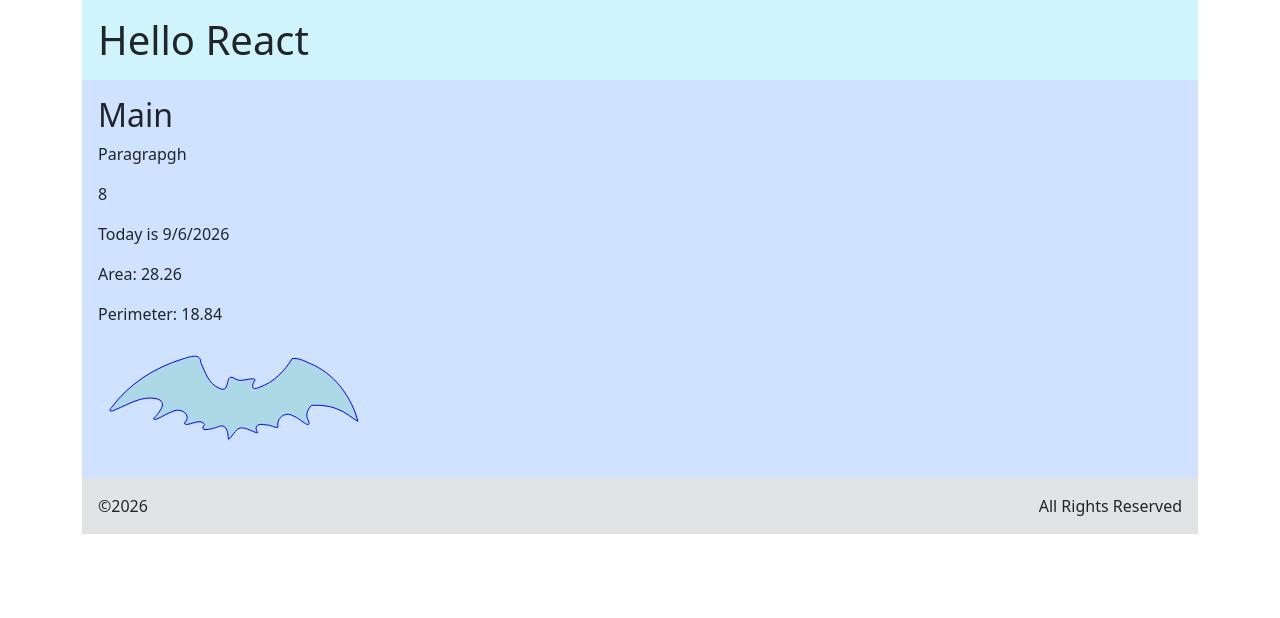
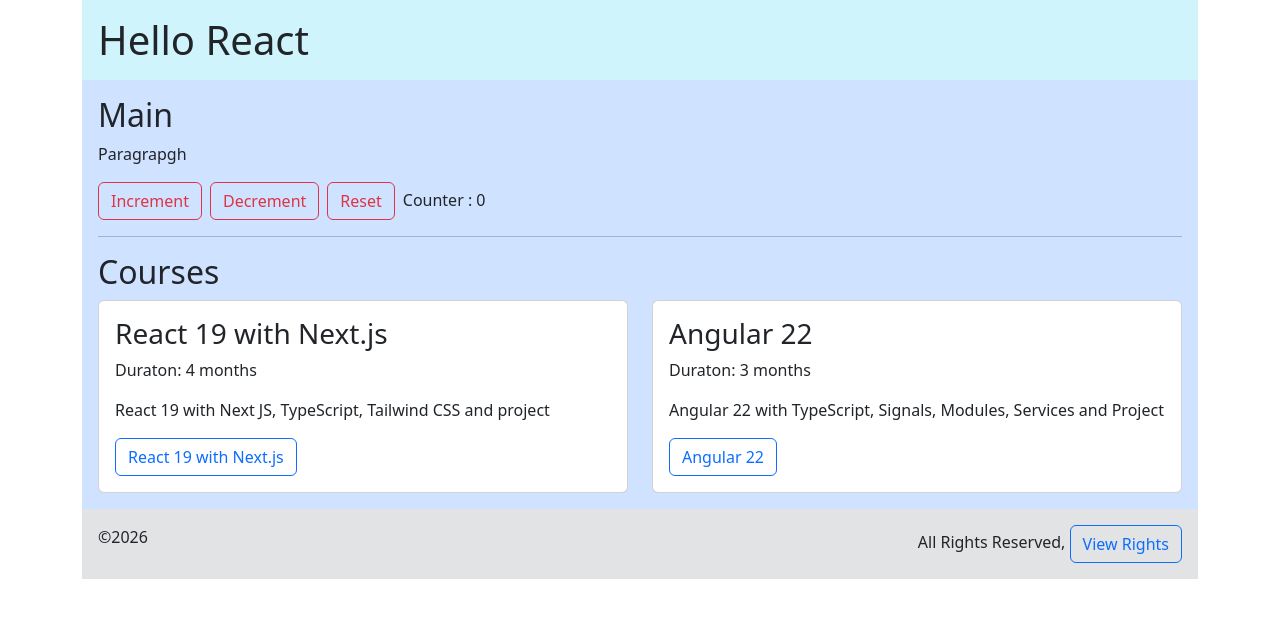
Before and after one commit to avimalhotra/react-aug2026, a React (Vite) app: page / in a window 1280 px wide. Shown: the top 618 px of the page. Built offline with nearby package versions, Linux system fonts and the light colour scheme.

Commit message:
React props and states

```diff
--- a/src/App.jsx
+++ b/src/App.jsx
@@ -1,20 +1,36 @@
 import HeaderComponent from "./Header";
 import FooterComponent from "./Footer";
-import { ac, pc } from "./Math";
+import CardComponent from "./Card";
+import {useState} from "react";
 
-function App() {
+function App(){
+
+  console.log(new Date().toLocaleString());
+
+  const [counter,setCounter]=useState(0);
+
   return (
     <div className="container">
       <HeaderComponent />
       <main className="p-3 bg-primary-subtle">
         <h2>Main</h2>
         <p>Paragrapgh</p>
-        <p> {2 ** 3} </p>
-        <p>Today is {new Date().toLocaleDateString()}</p>
-        <p>Area: {ac(3)}</p>
-        <p>Perimeter: {pc(3)}</p>
-        <img src="bat.svg" alt="batman" width={300} height={120} />
-        {/* <label htmlFor="name">Name</label><input type="text" name="name" id="name" /> */}
+        <button className="btn btn-outline-danger me-2" onClick={()=>setCounter(counter+1)}>Increment</button>
+        <button className="btn btn-outline-danger me-2" onClick={()=>setCounter(counter-1)}>Decrement</button>
+        <button className="btn btn-outline-danger me-2" onClick={()=>setCounter(0)}>Reset</button>
+        <output>Counter : {counter}</output>
+        {/* <img src="bat.svg" alt="batman" width={300} height={120} />
+        <label htmlFor="name">Name</label><input type="text" name="name" id="name" /> */}
+      <hr />
+      <h2>Courses</h2>
+        <div className="row">
+            <div className="col-md-6">
+              <CardComponent course="React 19 with Next.js" duration={4} des="React 19 with Next JS, TypeScript, Tailwind CSS and project"></CardComponent>
+            </div>
+            <div className="col-md-6">
+              <CardComponent course="Angular 22" duration={3} des="Angular 22 with TypeScript, Signals, Modules, Services and Project"></CardComponent>
+            </div>
+        </div>
       </main>
       <FooterComponent />
     </div>
--- /dev/null
+++ b/src/Card.jsx
@@ -0,0 +1,30 @@
+import CardLinkComponent from "./CardLink";
+
+export default function CardComponent({course,duration,des}){
+
+     return (
+          <div className="card">
+               <div className="card-body">
+                    <h3 className="card-title">{course}</h3>
+                    <p>Duraton: {duration} months</p>
+                    <p className="card-text">{des}</p>
+                    <CardLinkComponent link={course}></CardLinkComponent>
+               </div>
+          </div>
+     )
+}
+
+// export default function CardComponent(x){
+//      // console.log( x.course );
+
+//      return (
+//           <div className="card">
+//                <div className="card-body">
+//                     <h3 className="card-title">{x.course}</h3>
+//                     <p>Duraton: {x.duration} months</p>
+//                     <p className="card-text">Some quick example text to build on the card title and make up the bulk of the card's content.</p>
+//                     <a href="#" className="btn btn-primary">Go somewhere</a>
+//                </div>
+//           </div>
+//      )
+// }
--- /dev/null
+++ b/src/CardLink.jsx
@@ -0,0 +1,5 @@
+export default function CardLinkComponent({link,path=""}){
+     return (
+          <a href={path} className="btn btn-outline-primary">{link}</a>
+     )
+}
--- a/src/Footer.jsx
+++ b/src/Footer.jsx
@@ -1,8 +1,10 @@
+import CardLinkComponent from "./CardLink";
+
 export default function FooterComponent() {
   return (
     <footer className="bg-secondary-subtle p-3 d-flex justify-content-between">
       <p className="m-0">&copy;{new Date().getFullYear()}</p>
-      <p className="m-0">All Rights Reserved</p>
+      <p className="m-0">All Rights Reserved, <CardLinkComponent path="/rights" link="View Rights"></CardLinkComponent> </p>
     </footer>
   );
 }
--- a/src/main.jsx
+++ b/src/main.jsx
@@ -1,11 +1,11 @@
-import { StrictMode } from "react";
+// import { StrictMode } from "react";
 import { createRoot } from "react-dom/client";
 import "./index.css";
 import "/node_modules/bootstrap/dist/css/bootstrap.min.css";
 import App from "./App.jsx";
 
 createRoot(document.getElementById("root")).render(
-  <StrictMode>
+  // <StrictMode>
     <App />
-  </StrictMode>,
+  //  </StrictMode>,
 );
```
